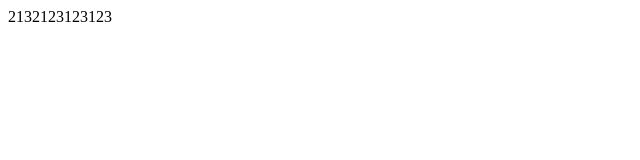
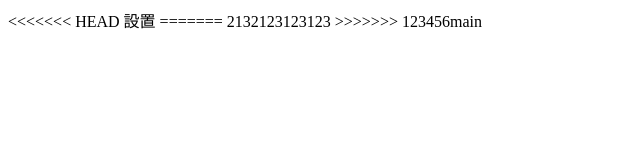
Before and after one commit to twicemomo520/0708_test, a plain HTML site: page index.html in a window 1280 px wide. Shown: the whole page, without its empty margins (0-640 px from the left). Drawn offline with Linux system fonts and the light colour scheme.

Commit message:
test1_branch_commit

```diff
--- a/index.html
+++ b/index.html
@@ -4,8 +4,14 @@
     <meta charset="UTF-8">
     <meta name="viewport" content="width=device-width, initial-scale=1.0">
     <title>Document</title>
+
 </head>
 <body>
+<<<<<<< HEAD
+
+    設置
+=======
     2132123123123
+>>>>>>> 123456main
 </body>
 </html>
```
